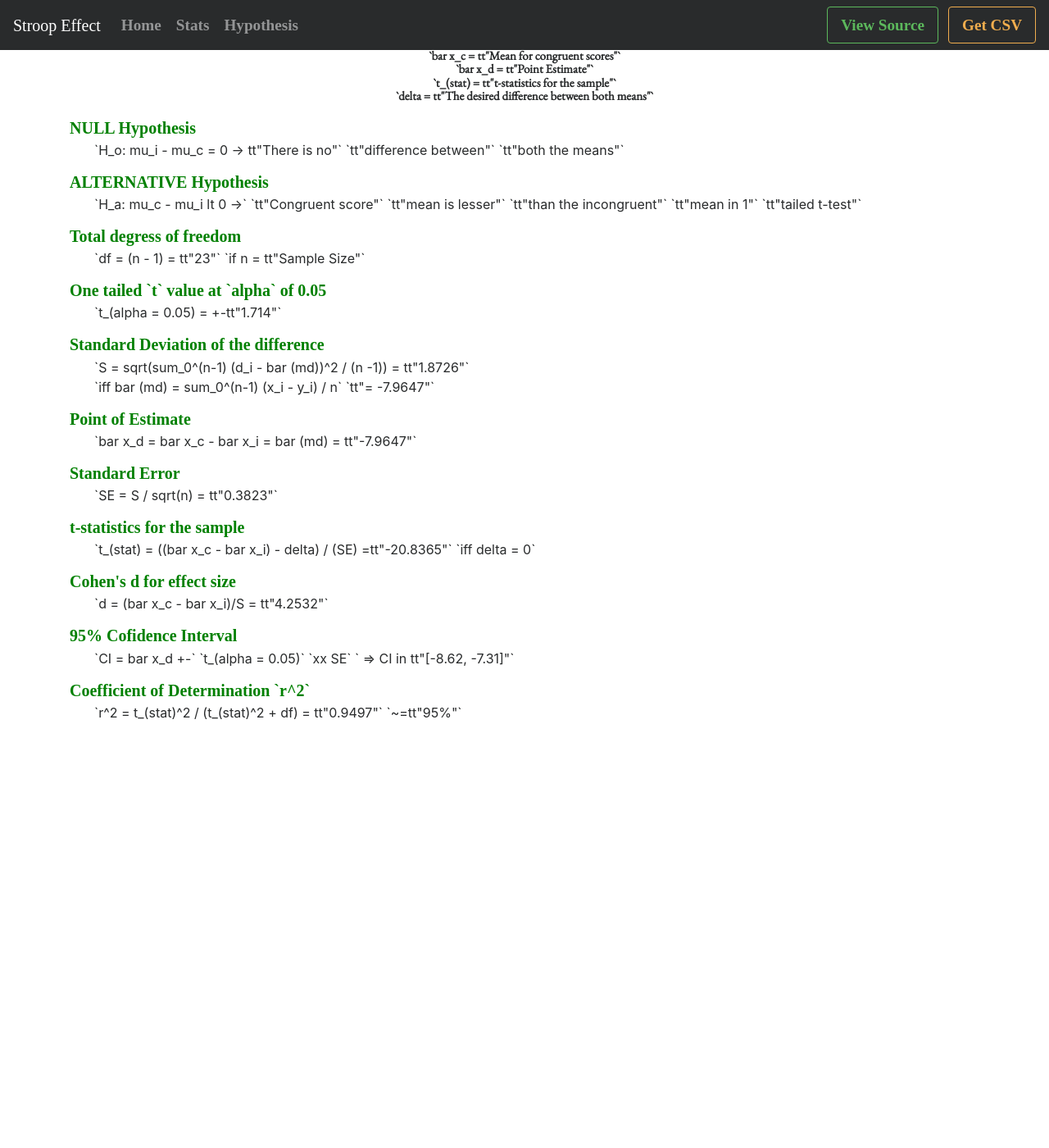
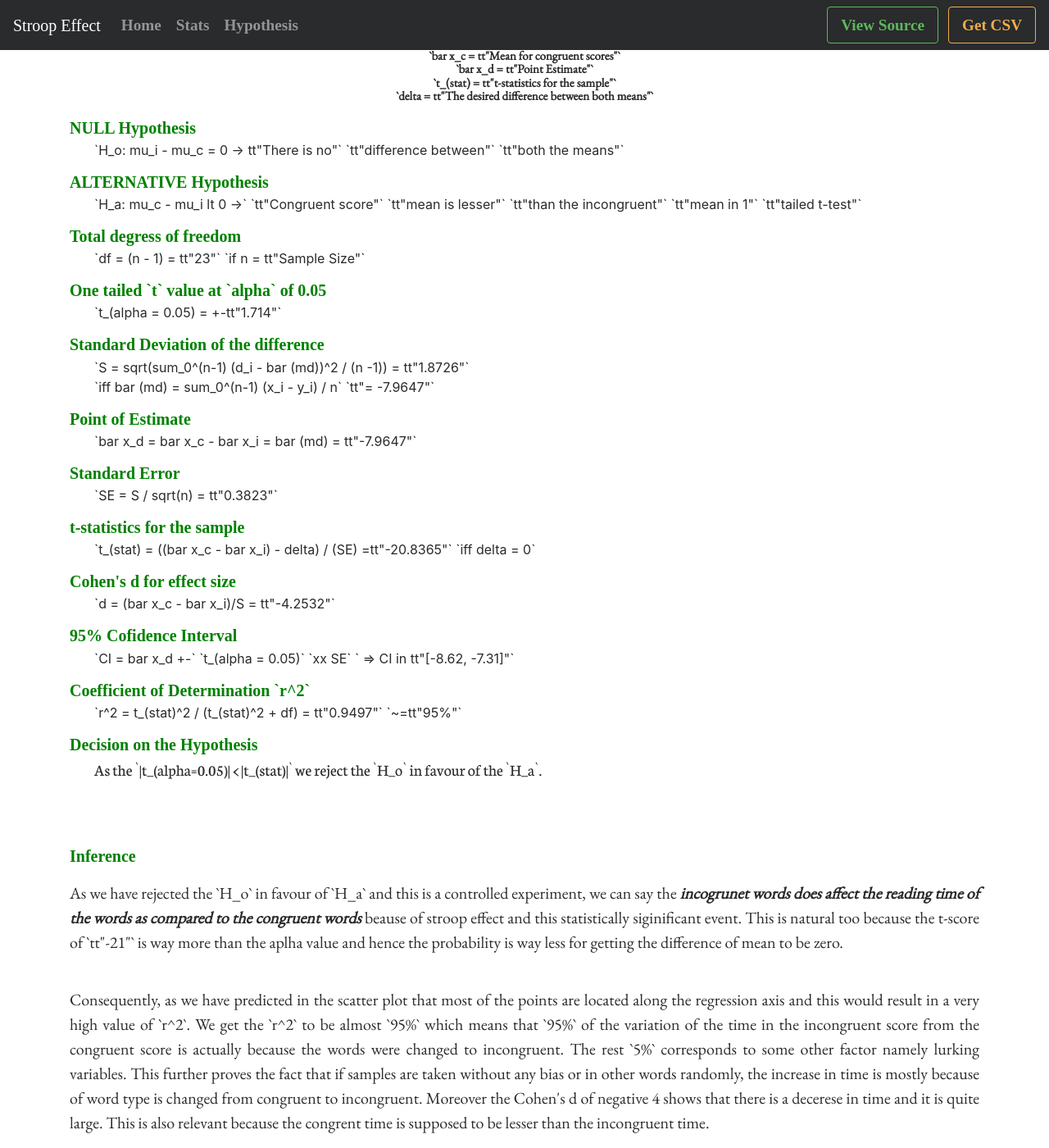
Before and after one commit to MayukhSobo/stroop_effect, a Jekyll site: the page built from hypothesis.html, in a window 1280 px wide and 1400 px high, scrolled down 133 px. Shown: the whole window at 82% size. Built offline with Jekyll 4.4.1, drawn with Linux system fonts in a browser that asks for light colours; nearby versions of some CDN libraries; some web fonts are replaced; before the commit the page ends 1078 px from its top, so only the background shows below that.

Commit message:
Added information about the hypothesis metrics

```diff
--- a/hypothesis.html
+++ b/hypothesis.html
@@ -101,7 +101,7 @@ layout: default
 					Cohen's d for effect size
 				</span></h3>
 				<div class="tab wow bounceInRight">
-					`d = (bar x_c - bar x_i)/S = tt"4.2532"`
+					`d = (bar x_c - bar x_i)/S = tt"-4.2532"`
 				</div>
 			</p>
 			<!--########### 95% confidence interval ##########-->
@@ -124,8 +124,28 @@ layout: default
 					`~=tt"95%"`
 				</div>
 			</p>
-			<br><br>
-
+			<!-- Hypothesis Decision -->
+			<p>
+				<h3><span id="green" class="tab-up wow zoomIn delay">
+					Decision on the Hypothesis
+				</span></h3>
+				<div class="tab wow bounceInRight">
+					<p> As the `|t_(alpha=0.05)| < |t_(stat)|` we reject the `H_o` in favour of the `H_a`. </p>
+				</div>
+			</p>
+		</div>
+	</div>
+	<div class="row">
+		<div class="col">
+			<p>
+				<h3><span id="green" class="wow zoomIn"> Inference  </span></h3>
+				<div class="wow zoomIn"> <p>
+					As we have rejected the `H_o` in favour of `H_a` and this is a controlled experiment, we can say the <em> incogrunet words does affect the reading time of the words as compared to the congruent words</em> beause of stroop effect and this statistically siginificant event. This is natural too because the t-score of `tt"-21"` is way more than the aplha value and hence the probability is way less for getting the difference of mean to be zero.
+				</p> </div><br>
+				<div class="wow zoomIn"> <p>
+					Consequently, as we have predicted in the scatter plot that most of the points are located along the regression axis and this would result in a very high value of `r^2`. We get the `r^2` to be almost `95%` which means that `95%` of the variation of the time in the incongruent score from the congruent score is actually because the words were changed to incongruent. The rest `5%` corresponds to some other factor namely lurking variables. This further proves the fact that if samples are taken without any bias or in other words randomly, the increase in time is mostly because of word type is changed from congruent to incongruent. Moreover the Cohen's d of negative 4 shows that there is a decerese in time and it is quite large. This is also relevant because the congrent time is supposed to be lesser than the incongruent time.
+				</p>
+			</p>
 		</div>
 	</div>
 </div>
```
